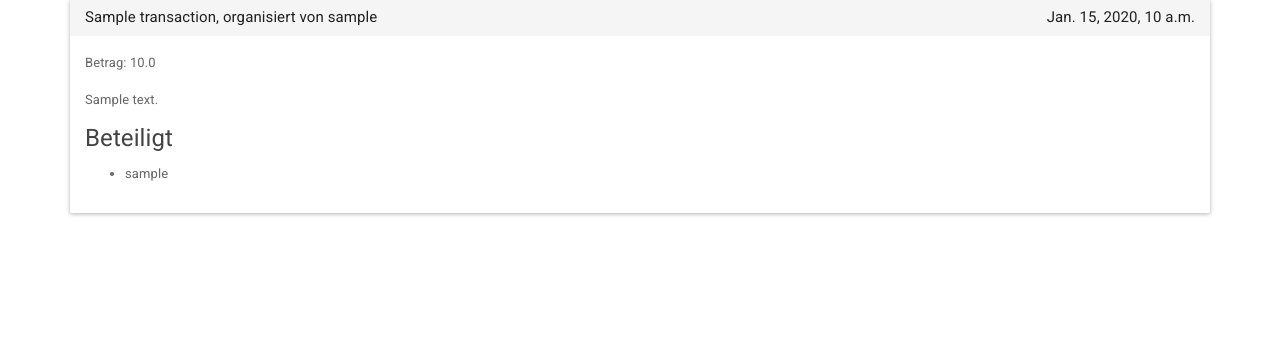
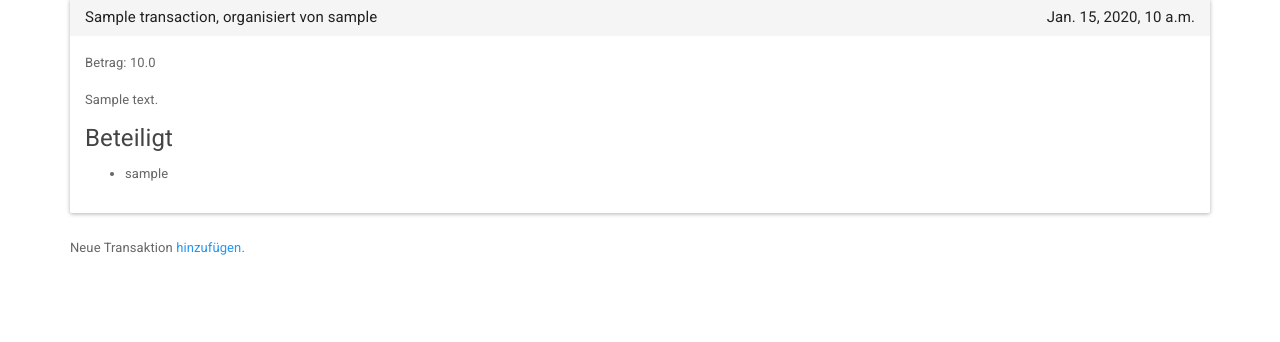
Before and after one commit to n2o/FineAnts, a Django app: page /fineants/ in a window 1280 px wide. Shown: the part 210-552 px from the top of the page. Run offline with Django 3.2, Linux system fonts and the light colour scheme; tables that the repository leaves empty hold one stand-in row (values such as "Sample post"); some libraries are stand-ins or nearby versions.

Commit message:
Add empty case if no transaction is available

```diff
--- a/fineants/templates/fineants/list_transactions.html
+++ b/fineants/templates/fineants/list_transactions.html
@@ -44,6 +44,14 @@
         {% endif %}
       </div>
     </div>
+  {% empty %}
+    <p>
+      Bisher wurden keine Transaktionen eingetragen. Möchtest du das <a href="{% url 'admin:index' %}fineants/transaction/add">ändern</a>?
+    </p>
   {% endfor %}
 
+  <p>
+    Neue Transaktion <a href="{% url 'admin:index' %}fineants/transaction/add">hinzufügen</a>.
+  </p>
+
 {% endblock %}
```
